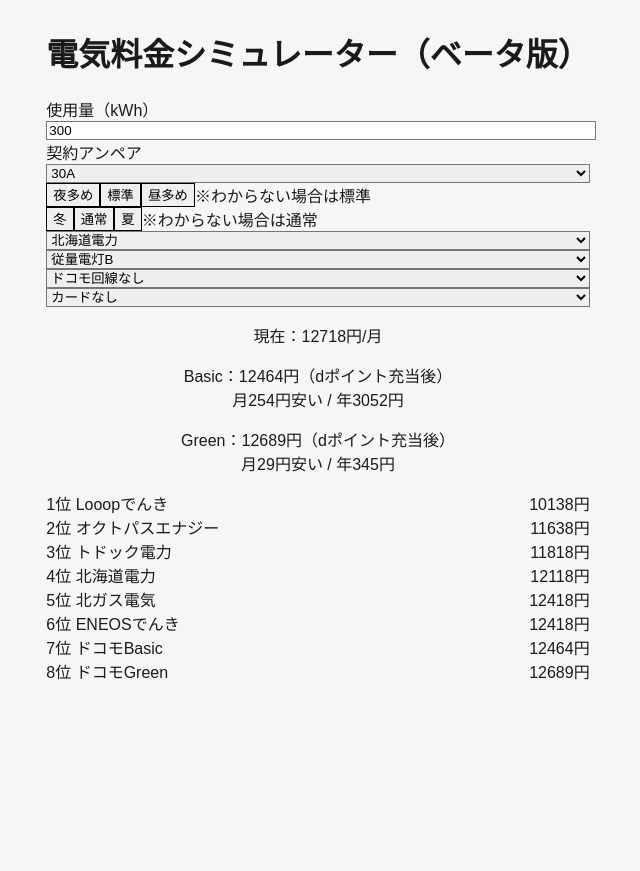
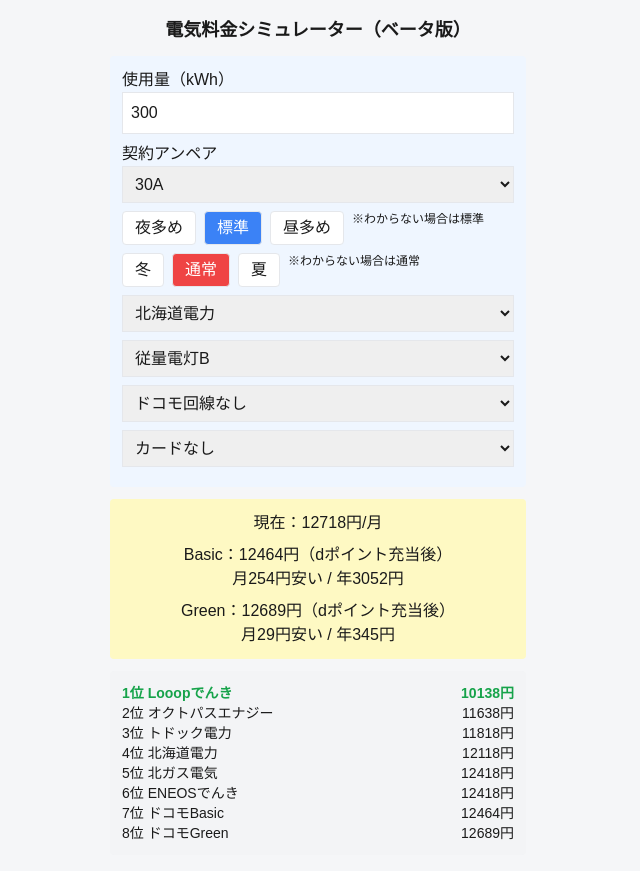
Before and after one commit to takahashikai919-art/electric-app, a Next.js app: page / in a window 1280 px wide. Shown: the whole page, without its empty margins (322-962 px from the left). Before the commit the page ends 808 px from the top, so only its background shows below. Built offline with nearby package versions, Linux system fonts and the light colour scheme.

Commit message:
fix: tailwind v4対応

```diff
--- a/app/globals.css
+++ b/app/globals.css
@@ -1,6 +1,13 @@
 @tailwind base;
 @tailwind components;
 @tailwind utilities;
+
+/* ベースUI */
+body {
+  background: #f5f6f8;
+  color: #1a1a1a;
+  font-family: Arial, Helvetica, sans-serif;
+}
 
 /* ライト固定 */
 :root {
@@ -8,7 +15,7 @@
   --foreground: #1a1a1a;
 }
 
-/* ダークモード無効（←これ重要） */
+/* ダークモード無効 */
 @media (prefers-color-scheme: dark) {
   :root {
     --background: #f5f6f8;
@@ -50,7 +57,7 @@
   color: #fff;
 }
 
-/* 注意・結果 */
+/* 結果 */
 .result-box {
   background: #fff7cc;
   border-radius: 8px;
--- a/app/layout.tsx
+++ b/app/layout.tsx
@@ -1,33 +1,13 @@
-import type { Metadata } from "next";
-import { Geist, Geist_Mono } from "next/font/google";
 import "./globals.css";
-
-const geistSans = Geist({
-  variable: "--font-geist-sans",
-  subsets: ["latin"],
-});
-
-const geistMono = Geist_Mono({
-  variable: "--font-geist-mono",
-  subsets: ["latin"],
-});
-
-export const metadata: Metadata = {
-  title: "Create Next App",
-  description: "Generated by create next app",
-};
 
 export default function RootLayout({
   children,
-}: Readonly<{
+}: {
   children: React.ReactNode;
-}>) {
+}) {
   return (
-    <html
-      lang="en"
-      className={`${geistSans.variable} ${geistMono.variable} h-full antialiased`}
-    >
-      <body className="min-h-full flex flex-col">{children}</body>
+    <html lang="ja">
+      <body>{children}</body>
     </html>
   );
 }
--- a/app/page.tsx
+++ b/app/page.tsx
@@ -1,3 +1,7 @@
+<div className="bg-red-500 text-white p-4">
+  Tailwind最終確認
+</div>
+
 "use client";
 import { useState } from "react";
 
--- a/package.json
+++ b/package.json
@@ -22,7 +22,7 @@
     "eslint": "^9",
     "eslint-config-next": "16.2.3",
     "postcss": "^8.5.10",
-    "tailwindcss": "^4.2.2",
+    "tailwindcss": "^3.4.4",
     "typescript": "^5"
   }
 }
--- a/postcss.config.mjs
+++ b/postcss.config.mjs
@@ -1,6 +1,5 @@
 export default {
   plugins: {
-    tailwindcss: {},
-    autoprefixer: {},
+    "@tailwindcss/postcss": {},
   },
 };
--- /dev/null
+++ b/tailwind.config.ts
@@ -0,0 +1,14 @@
+// tailwind.config.ts
+import type { Config } from "tailwindcss";
+
+const config: Config = {
+  content: [
+    "./app/**/*.{js,ts,jsx,tsx}",
+  ],
+  theme: {
+    extend: {},
+  },
+  plugins: [],
+};
+
+export default config;
```
Also changed, not shown: 1 other file (tests, documents, lock files or other folders).
